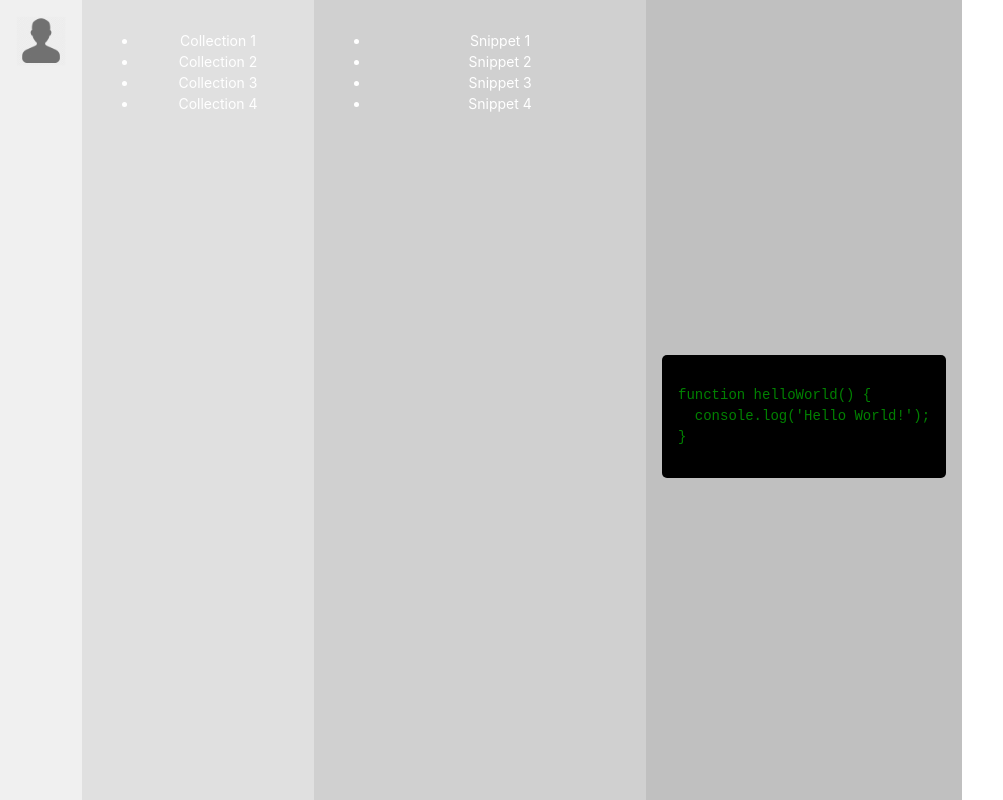
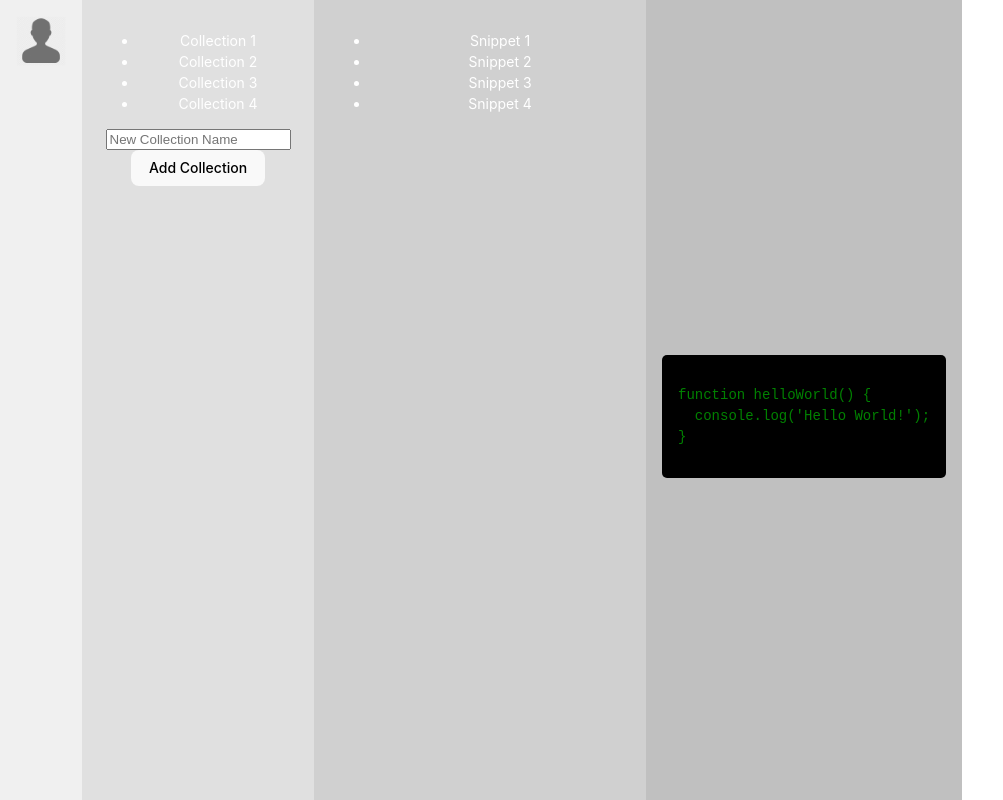
Before and after one commit to cmirza/codecrate-frontend, a React (Vite) app: page / in a window 1280 px wide. Shown: the whole page, without its empty margins (0-1003 px from the left). Built offline with nearby package versions, Linux system fonts and the light colour scheme.

Commit message:
Add Collection functionality

```diff
--- a/src/App.tsx
+++ b/src/App.tsx
@@ -4,7 +4,7 @@ import './Layout.css';
 import UserColumn from './components/UserColumn';
 import CollectionsColumn from './components/CollectionsColumn';
 import SnippetsColumn from './components/SnippetsColumn';
-import SnippetsDetailsColumn from './components/SnippetDetailsColumn';
+import SnippetDetailsColumn from './components/SnippetDetailsColumn';
 
 const App: React.FC = () => {
   return (
@@ -13,10 +13,10 @@ const App: React.FC = () => {
         <UserColumn />
         <CollectionsColumn />
         <SnippetsColumn />
-        <SnippetsDetailsColumn />
+        <SnippetDetailsColumn />
       </div>
     </div>
   );
 };
 
-export default App
+export default App;
--- a/src/components/CollectionsColumn.tsx
+++ b/src/components/CollectionsColumn.tsx
@@ -1,8 +1,27 @@
-import React from 'react';
+import React, { useState } from 'react';
 import './CollectionsColumn.css';
 
-const CollectionsColumn = () => {
-  const collections = ['Collection 1', 'Collection 2', 'Collection 3', 'Collection 4'];
+const CollectionsColumn: React.FC = () => {
+  const [collections, setCollections] = useState<string[]>([
+    'Collection 1',
+    'Collection 2',
+    'Collection 3',
+    'Collection 4'
+  ]);
+
+  const [newCollectionName, setNewCollectionName] = useState<string>('');
+
+  const handleInputChange = (event: React.ChangeEvent<HTMLInputElement>) => {
+    setNewCollectionName(event.target.value);
+  };
+
+  const handleFormSubmit = (event: React.FormEvent<HTMLFormElement>) => {
+    event.preventDefault();
+    if (newCollectionName.trim()) {
+      setCollections([...collections, newCollectionName.trim()]);
+      setNewCollectionName('');
+    }
+  };
 
   return (
       <div className="collections-column">
@@ -11,6 +30,15 @@ const CollectionsColumn = () => {
             <li key={index}>{collection}</li>
           ))}
         </ul>
+        <form onSubmit={handleFormSubmit}>
+          <input
+            type="text"
+            value={newCollectionName}
+            onChange={handleInputChange}
+            placeholder="New Collection Name"
+          />
+          <button type="submit">Add Collection</button>
+        </form>
       </div>
   );
 };
--- a/src/components/SnippetDetailsColumn.tsx
+++ b/src/components/SnippetDetailsColumn.tsx
@@ -1,7 +1,7 @@
 import React from 'react';
 import './SnippetDetailsColumn.css';
 
-const SnippetDetailsColumn = () => {
+const SnippetDetailsColumn: React.FC = () => {
   return (
     <div className="snippet-details-column">
       <div className='black-box'>
--- a/src/components/SnippetsColumn.tsx
+++ b/src/components/SnippetsColumn.tsx
@@ -1,7 +1,7 @@
 import React from 'react';
 import './SnippetsColumn.css';
 
-const SnippetsColumn = () => {
+const SnippetsColumn: React.FC = () => {
   const snippets = ['Snippet 1', 'Snippet 2', 'Snippet 3', 'Snippet 4'];
 
   return (
--- a/src/components/UserColumn.tsx
+++ b/src/components/UserColumn.tsx
@@ -2,7 +2,7 @@ import React from 'react';
 import './UserColumn.css';
 import userIcon from './user-icon.png';
 
-const UserColumn = () => {
+const UserColumn: React.FC = () => {
   return (
     <div className="user-column">
       <img src={userIcon} alt="user icon" className="user-icon" />
```
Also changed, not shown: src/components/AppHeader.tsx (deleted, +0 -11 lines).
